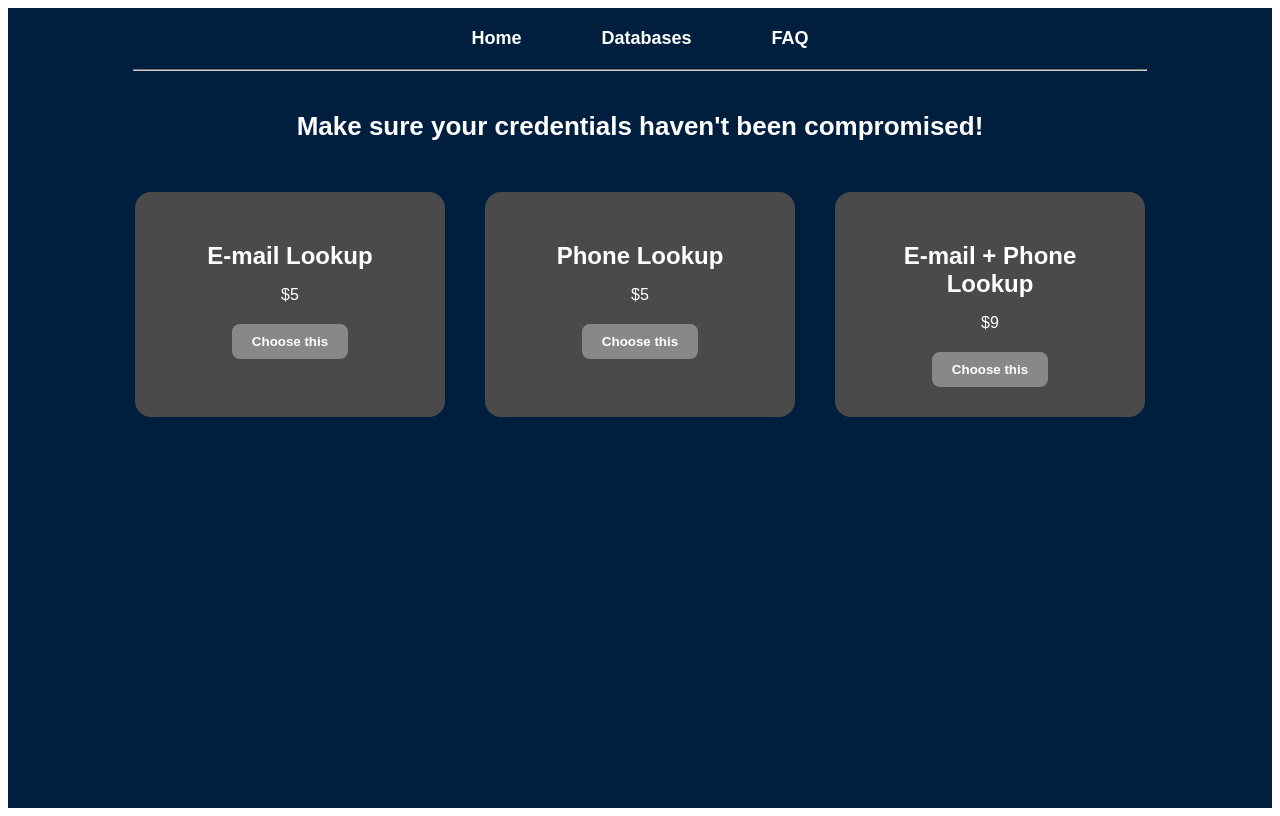
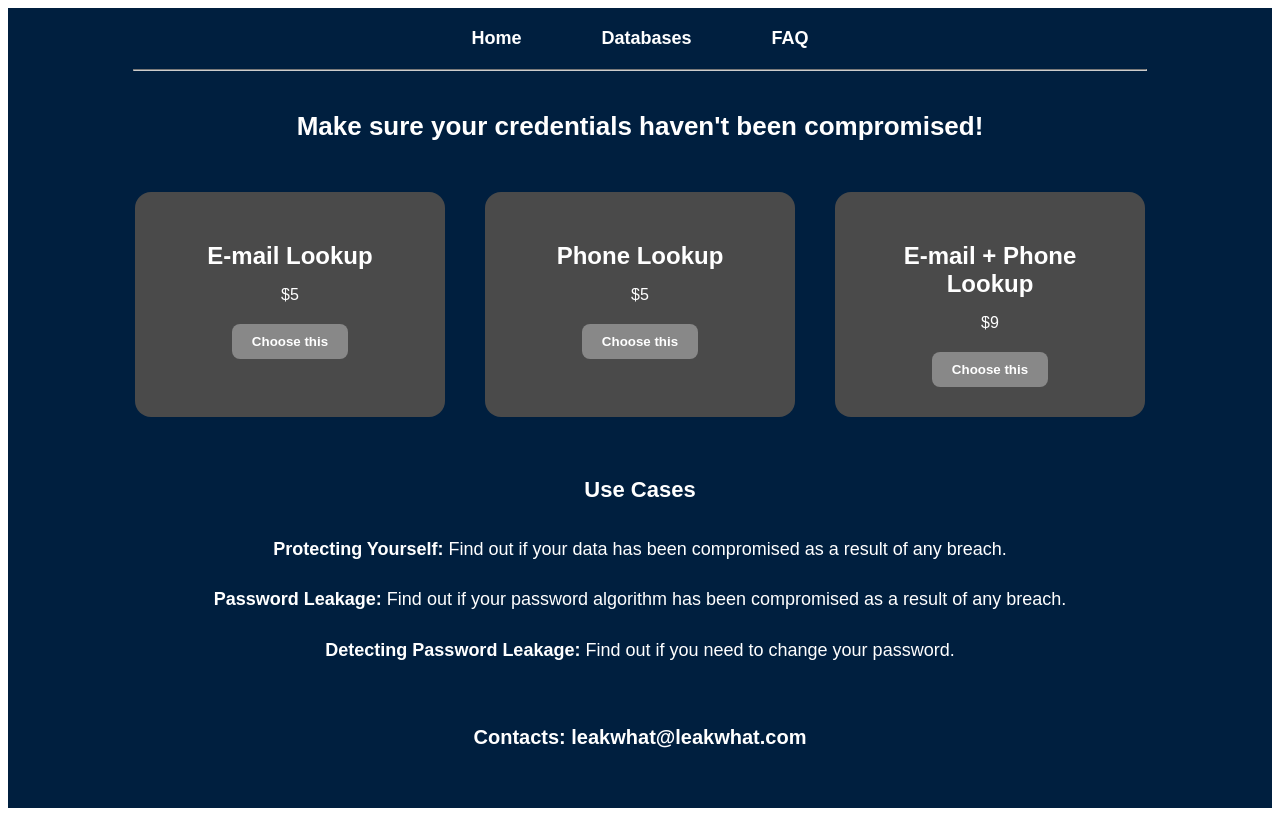
Before and after one commit to Bensero87/leakwhat, a Next.js app: page / in a window 1280 px wide. Built offline with nearby package versions, Linux system fonts and the light colour scheme.

Commit message:
Update index.js

```diff
--- a/pages/index.js
+++ b/pages/index.js
@@ -15,13 +15,13 @@ export default function Home() {
       <hr style={{ width: '80%', margin: '0 auto', borderColor: '#ccc' }} />
 
       {/* Başlık */}
-      <h1 style={{ textAlign: 'center', marginTop: '40px', fontSize: '26px', fontWeight: 'bold', color: 'white' }}>
+      <h1 style={{ textAlign: 'center', marginTop: '40px', fontSize: '26px', fontWeight: 'bold' }}>
         Make sure your credentials haven't been compromised!
       </h1>
 
-      {/* Hizmet Kutuları */}
+      {/* Ürün Kartları */}
       <div style={{ display: 'flex', justifyContent: 'center', gap: '40px', marginTop: '50px', flexWrap: 'wrap' }}>
-        {/* E-mail */}
+        {/* Email Lookup */}
         <div style={{ backgroundColor: '#4a4a4a', padding: '30px', borderRadius: '16px', width: '250px', textAlign: 'center' }}>
           <h2 style={{ color: 'white', marginBottom: '10px' }}>E-mail Lookup</h2>
           <p style={{ color: 'white', fontSize: '16px', marginBottom: '20px' }}>$5</p>
@@ -41,7 +41,7 @@ export default function Home() {
           </button>
         </div>
 
-        {/* Phone */}
+        {/* Phone Lookup */}
         <div style={{ backgroundColor: '#4a4a4a', padding: '30px', borderRadius: '16px', width: '250px', textAlign: 'center' }}>
           <h2 style={{ color: 'white', marginBottom: '10px' }}>Phone Lookup</h2>
           <p style={{ color: 'white', fontSize: '16px', marginBottom: '20px' }}>$5</p>
@@ -61,7 +61,7 @@ export default function Home() {
           </button>
         </div>
 
-        {/* E-mail + Phone */}
+        {/* E-mail + Phone Lookup */}
         <div style={{ backgroundColor: '#4a4a4a', padding: '30px', borderRadius: '16px', width: '250px', textAlign: 'center' }}>
           <h2 style={{ color: 'white', marginBottom: '10px' }}>E-mail + Phone Lookup</h2>
           <p style={{ color: 'white', fontSize: '16px', marginBottom: '20px' }}>$9</p>
@@ -81,6 +81,19 @@ export default function Home() {
           </button>
         </div>
       </div>
+
+      {/* Use Cases */}
+      <h2 style={{ textAlign: 'center', fontSize: '22px', marginTop: '60px' }}>Use Cases</h2>
+      <div style={{ width: '80%', margin: '30px auto 60px auto', fontSize: '18px', lineHeight: '1.8', textAlign: 'center' }}>
+        <p><strong>Protecting Yourself:</strong> Find out if your data has been compromised as a result of any breach.</p>
+        <p><strong>Password Leakage:</strong> Find out if your password algorithm has been compromised as a result of any breach.</p>
+        <p><strong>Detecting Password Leakage:</strong> Find out if you need to change your password.</p>
+      </div>
+
+      {/* Contacts */}
+      <div style={{ textAlign: 'center', fontWeight: 'bold', fontSize: '20px', marginBottom: '40px' }}>
+        Contacts: leakwhat@leakwhat.com
+      </div>
     </div>
   );
 }
```
